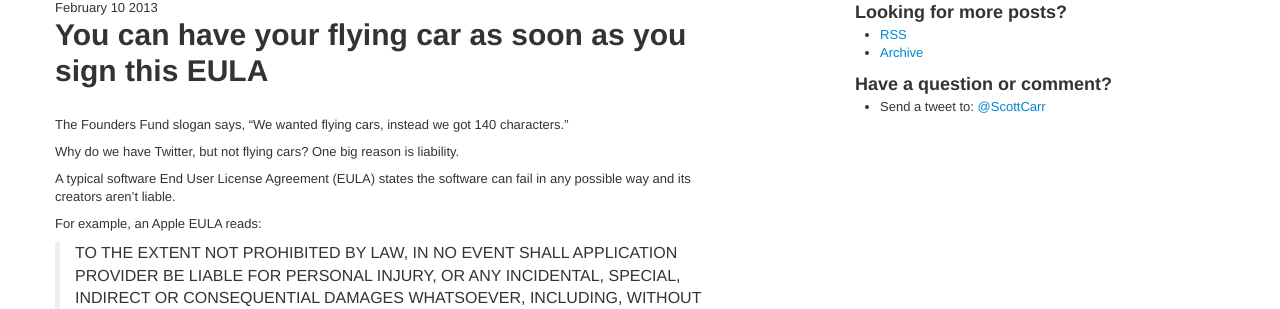
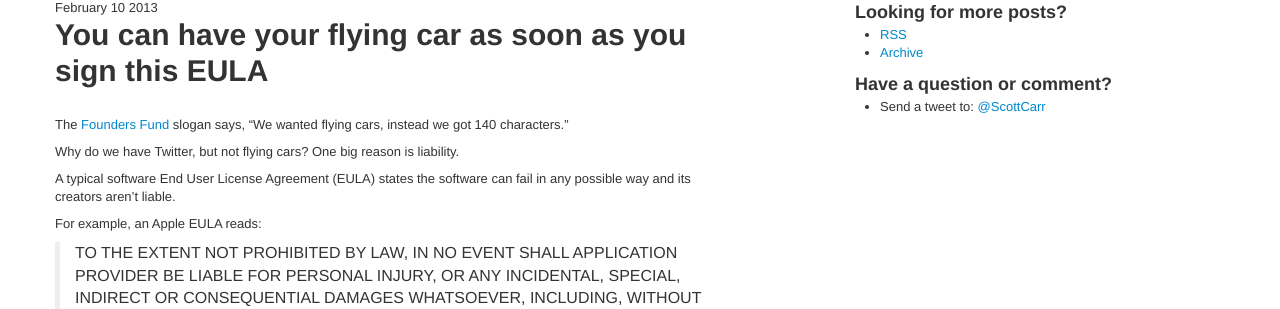
Before and after one commit to scottcarr/scottcarr.github.com, a Jekyll site: the page built from _posts/2013-2-10-flying-car-eula.md, in a window 1280 px wide. Shown: the part 257-566 px from the top of the page. Built offline with Jekyll 4.4.1, drawn with Linux system fonts in a browser that asks for light colours; some of the changed lines change nothing that is shown.

Commit message:
add link

```diff
--- a/_posts/2013-2-10-flying-car-eula.md
+++ b/_posts/2013-2-10-flying-car-eula.md
@@ -5,7 +5,7 @@ title: You can have your flying car as soon as you sign this EULA
 summary: By driving this plane/car you agree ...
 ---
 
-The Founders Fund slogan says, "We wanted flying cars, instead we got 140
+The [Founders Fund](http://www.foundersfund.com/) slogan says, "We wanted flying cars, instead we got 140
 characters."
 
 Why do we have Twitter, but not flying cars?  One big reason is liability.
```
